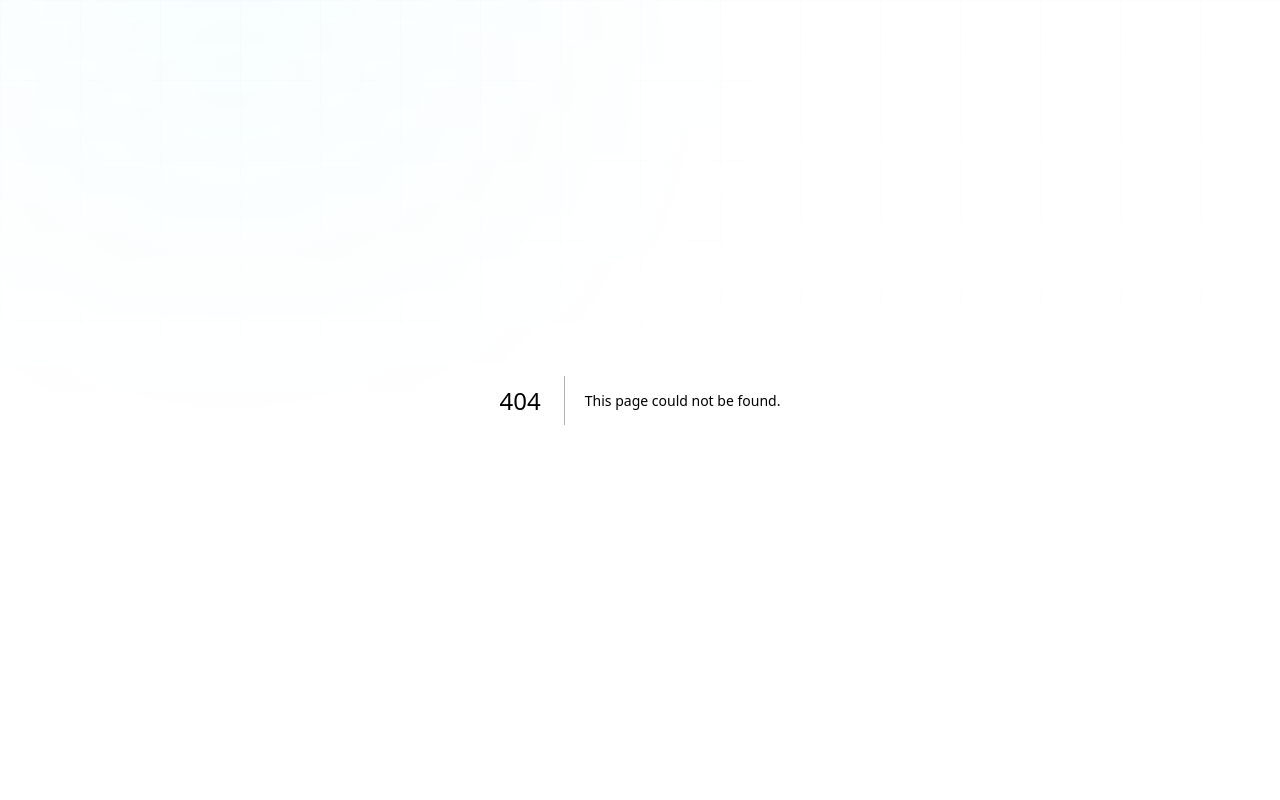
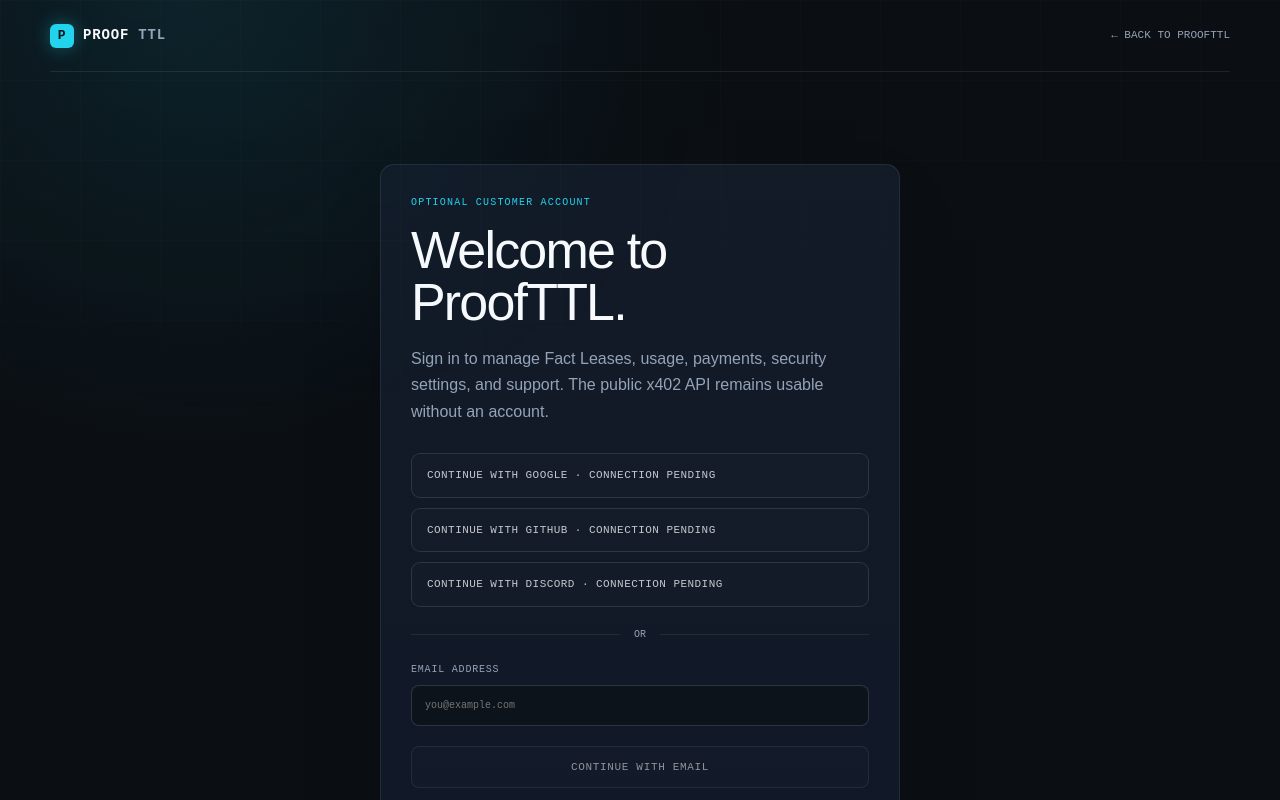
Before and after one commit to tasx13ok-create/proofttl-web, a Next.js app: page /login in a window 1280 px wide. Before the commit this address had no page. Shown: the top 800 px of the page. Built offline with nearby package versions, Linux system fonts and the light colour scheme.

Commit message:
Add future-ready ProofTTL login surface

```diff
--- /dev/null
+++ b/app/login/page.tsx
@@ -0,0 +1,47 @@
+export const metadata = {
+  title: 'Sign in — ProofTTL',
+}
+
+const providers = ['Google', 'GitHub', 'Discord']
+
+export default function LoginPage() {
+  return (
+    <main className="app-page">
+      <div className="app-shell app-topbar">
+        <a className="brand" href="/"><span className="brand-mark">P</span> PROOF<span className="brand-muted">TTL</span></a>
+        <a className="app-back" href="/">← BACK TO PROOFTTL</a>
+      </div>
+
+      <section className="auth-wrap">
+        <div className="auth-card">
+          <p className="app-kicker">OPTIONAL CUSTOMER ACCOUNT</p>
+          <h1 className="app-title">Welcome to ProofTTL.</h1>
+          <p className="app-copy">Sign in to manage Fact Leases, usage, payments, security settings, and support. The public x402 API remains usable without an account.</p>
+
+          <div className="provider-grid" aria-label="Planned sign-in providers">
+            {providers.map((provider) => (
+              <button key={provider} type="button" className="provider-button" disabled>
+                CONTINUE WITH {provider.toUpperCase()} · CONNECTION PENDING
+              </button>
+            ))}
+          </div>
+
+          <div className="auth-divider">OR</div>
+
+          <form className="app-form" aria-label="Email sign-in preview">
+            <label className="app-input-label">
+              EMAIL ADDRESS
+              <input type="email" placeholder="you@example.com" disabled />
+            </label>
+            <button type="button" className="button button-secondary full-button" disabled>
+              CONTINUE WITH EMAIL
+            </button>
+          </form>
+
+          <p className="app-note"><strong>Authentication is not live yet.</strong> These controls are intentionally disabled until ProofTTL is connected to a real OAuth/email authentication provider, session store, verification flow, and MFA policy.</p>
+          <p className="app-note">Planned account flow: Sign in → profile setup → current pricing → Console.</p>
+        </div>
+      </section>
+    </main>
+  )
+}
```
